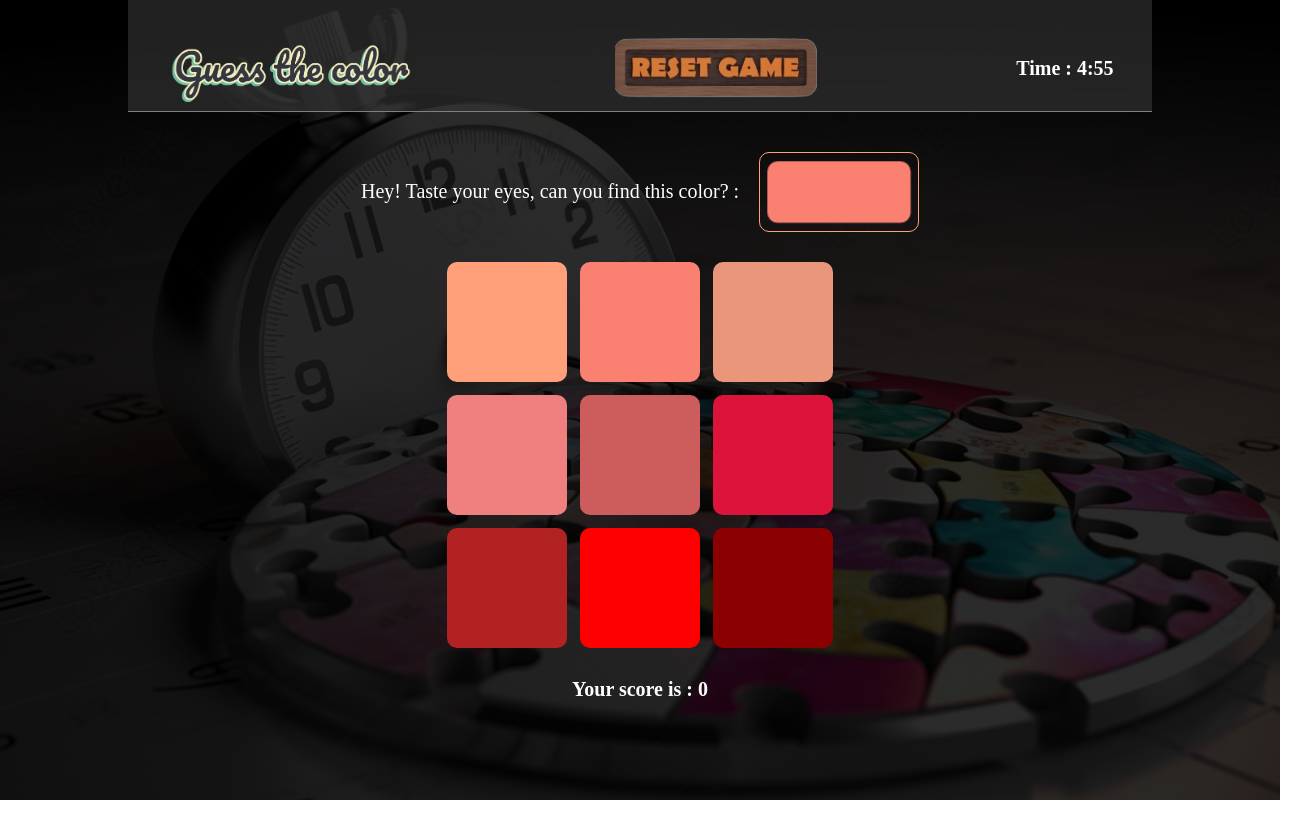
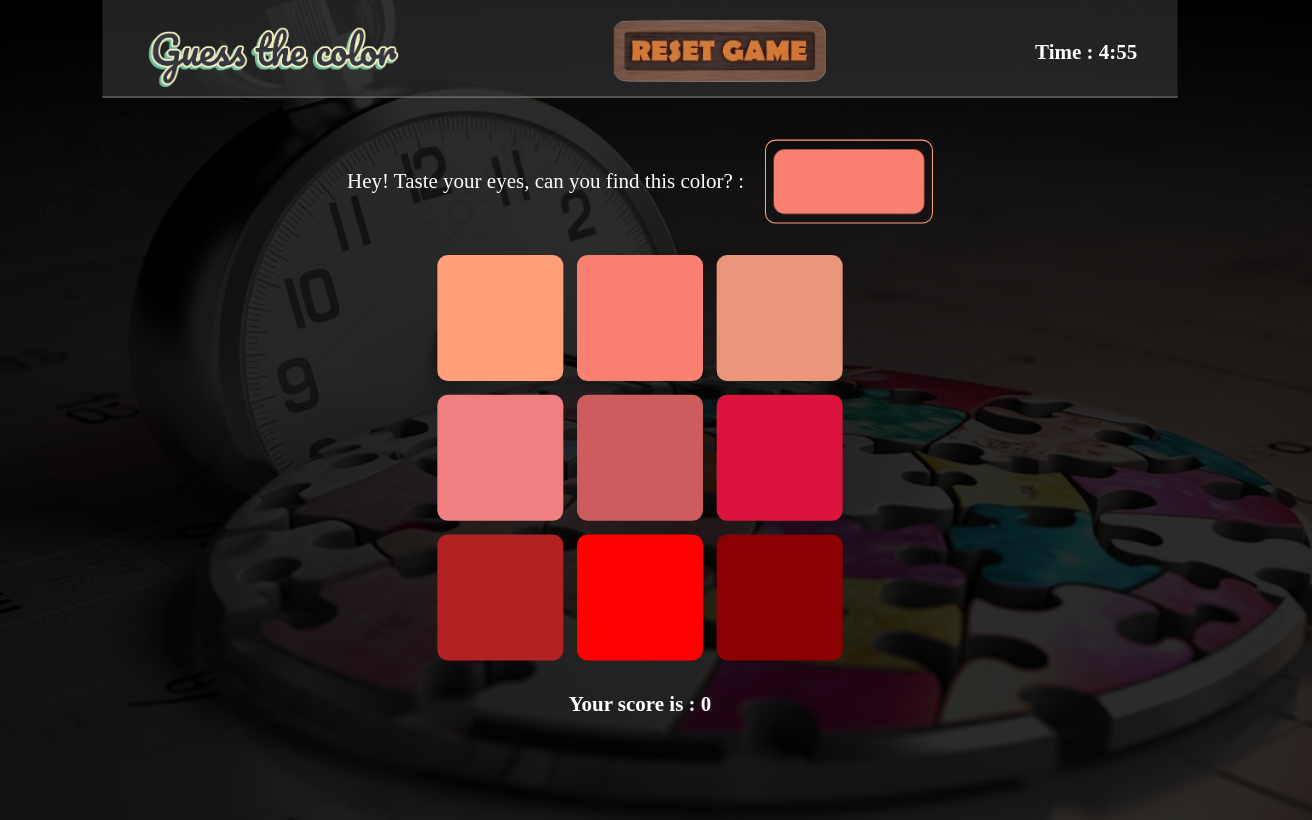
Before and after one commit to Jomagene/hng12-stage1-guess-color-game, a React (Vite) app: page /play in a window 1280 px wide. Shown: the whole page, 1312 px wide, since content can reach past the window. Built offline with nearby package versions, Linux system fonts and the light colour scheme.

Commit message:
Final touch

```diff
--- a/src/play.css
+++ b/src/play.css
@@ -117,9 +117,13 @@ header {
   border: 3px solid rgb(129, 253, 129);
 }
 
-@media (min-width: 50rem) {
+@media (min-width: 70rem) {
   * {
     font-size: 20px;
+  }
+
+  &:hover {
+    transform: scale(1.05);
   }
 }
 
```
